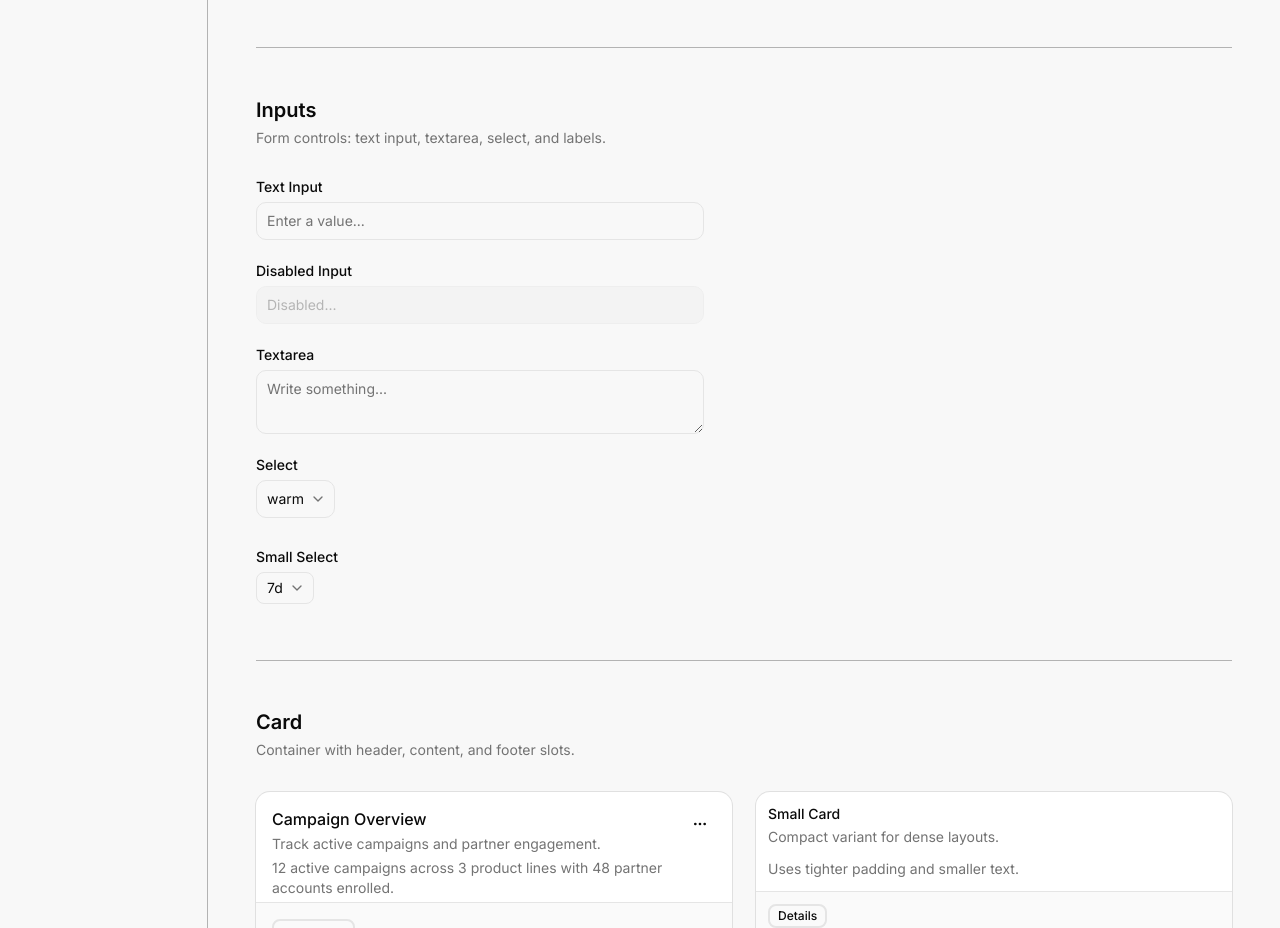
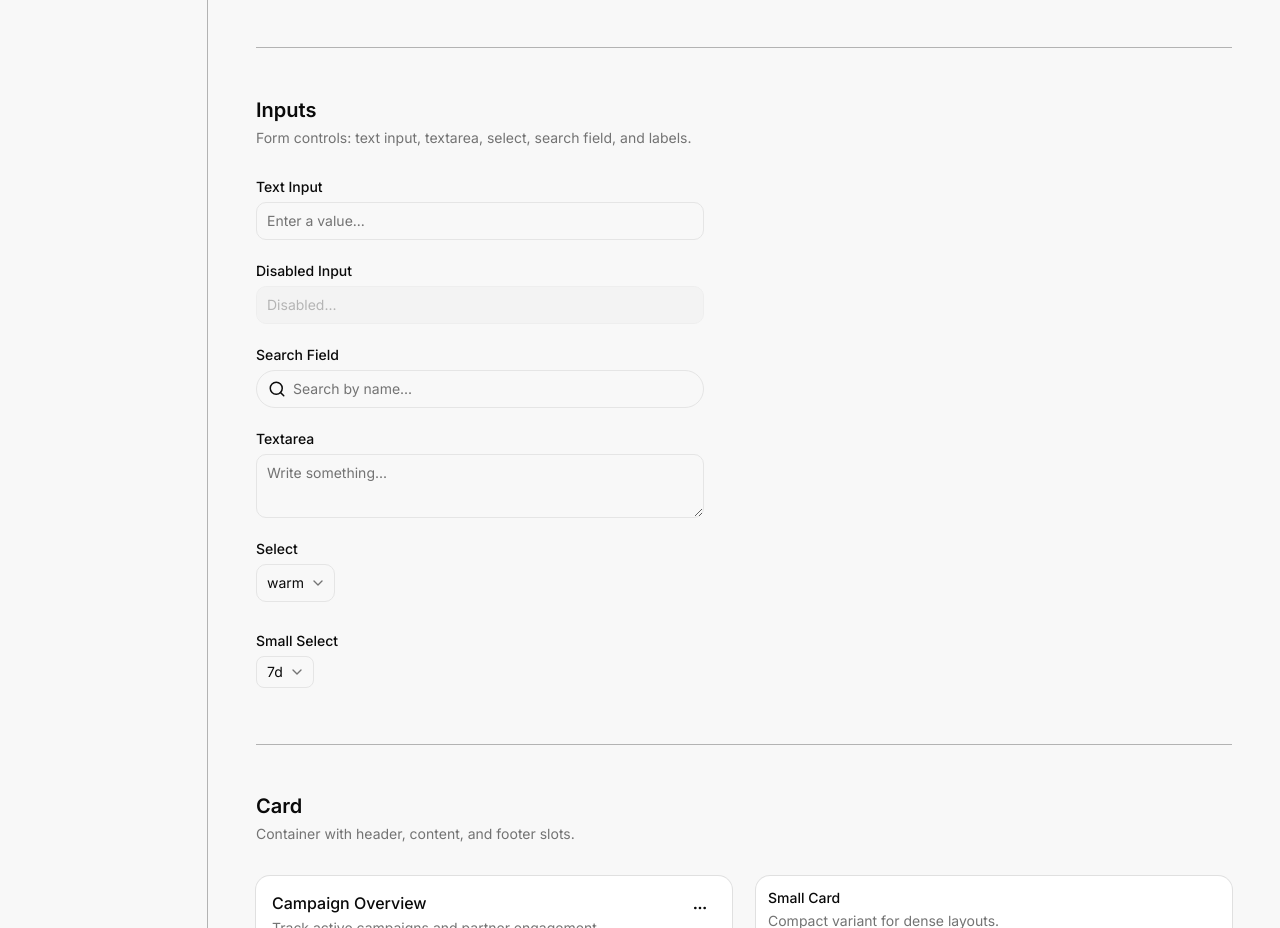
Before and after one commit to jernejc/at-fe, a Next.js app: page /design-system in a window 1280 px wide. Shown: the part 2720-3648 px from the top of the page. Built offline with nearby package versions, Linux system fonts and the light colour scheme; no server answers.

Commit message:
feat: search input

```diff
--- a/app/design-system/_sections/input-section.tsx
+++ b/app/design-system/_sections/input-section.tsx
@@ -1,5 +1,9 @@
+'use client';
+
+import { useState } from 'react';
 import { Input } from '@/components/ui/input';
 import { Label } from '@/components/ui/label';
+import { SearchField } from '@/components/ui/search-field';
 import { Textarea } from '@/components/ui/textarea';
 import {
   Select,
@@ -11,12 +15,14 @@ import {
 
 /** Form input controls showcase. */
 export function InputSection() {
+  const [search, setSearch] = useState('');
+
   return (
     <section id="inputs" className="space-y-8">
       <div>
         <h2 className="text-xl font-semibold text-foreground">Inputs</h2>
         <p className="text-sm text-muted-foreground mt-1">
-          Form controls: text input, textarea, select, and labels.
+          Form controls: text input, textarea, select, search field, and labels.
         </p>
       </div>
 
@@ -31,6 +37,18 @@ export function InputSection() {
         <div className="space-y-2">
           <Label htmlFor="demo-disabled">Disabled Input</Label>
           <Input id="demo-disabled" placeholder="Disabled..." disabled />
+        </div>
+
+        {/* Search Field */}
+        <div className="space-y-2">
+          <Label htmlFor="demo-search">Search Field</Label>
+          <SearchField
+            id="demo-search"
+            placeholder="Search by name..."
+            value={search}
+            onChange={(e) => setSearch(e.target.value)}
+            onClear={() => setSearch('')}
+          />
         </div>
 
         {/* Textarea */}
--- /dev/null
+++ b/components/ui/search-field.tsx
@@ -0,0 +1,64 @@
+"use client"
+
+import * as React from "react"
+import { Search, X } from "lucide-react"
+
+import { cn } from "@/lib/utils"
+import { Input } from "@/components/ui/input"
+
+interface SearchFieldProps
+  extends Omit<React.ComponentProps<"input">, "type"> {
+  /** Called when the clear button is clicked. If omitted, fires onChange with an empty value. */
+  onClear?: () => void
+}
+
+/**
+ * Compact search input with a leading search icon and a conditional clear button.
+ * Height is h-7 with rounded-lg border, designed for use in toolbars and filter bars.
+ */
+const SearchField = React.forwardRef<HTMLInputElement, SearchFieldProps>(
+  ({ className, value, onClear, onChange, ...props }, ref) => {
+    const hasValue = value != null && String(value).length > 0
+
+    function handleClear() {
+      if (onClear) {
+        onClear()
+        return
+      }
+      if (onChange) {
+        const syntheticEvent = {
+          target: { value: "" },
+        } as React.ChangeEvent<HTMLInputElement>
+        onChange(syntheticEvent)
+      }
+    }
+
+    return (
+      <div data-slot="search-field" className={cn("relative", className)}>
+        <Search className="pointer-events-none absolute left-3 top-1/2 size-4.5 -translate-y-1/2" />
+        <Input
+          ref={ref}
+          type="search"
+          value={value}
+          onChange={onChange}
+          className="h-9.5 pl-9 pr-8 text-sm [&::-webkit-search-cancel-button]:hidden [&::-webkit-search-decoration]:hidden rounded-full"
+          {...props}
+        />
+        {hasValue && (
+          <button
+            type="button"
+            onClick={handleClear}
+            className="absolute right-3 top-1/2 flex size-4 -translate-y-1/2 items-center justify-center rounded-sm text-muted-foreground transition-colors hover:text-foreground"
+            aria-label="Clear search"
+          >
+            <X className="size-4" />
+          </button>
+        )}
+      </div>
+    )
+  },
+)
+SearchField.displayName = "SearchField"
+
+export { SearchField }
+export type { SearchFieldProps }
```
